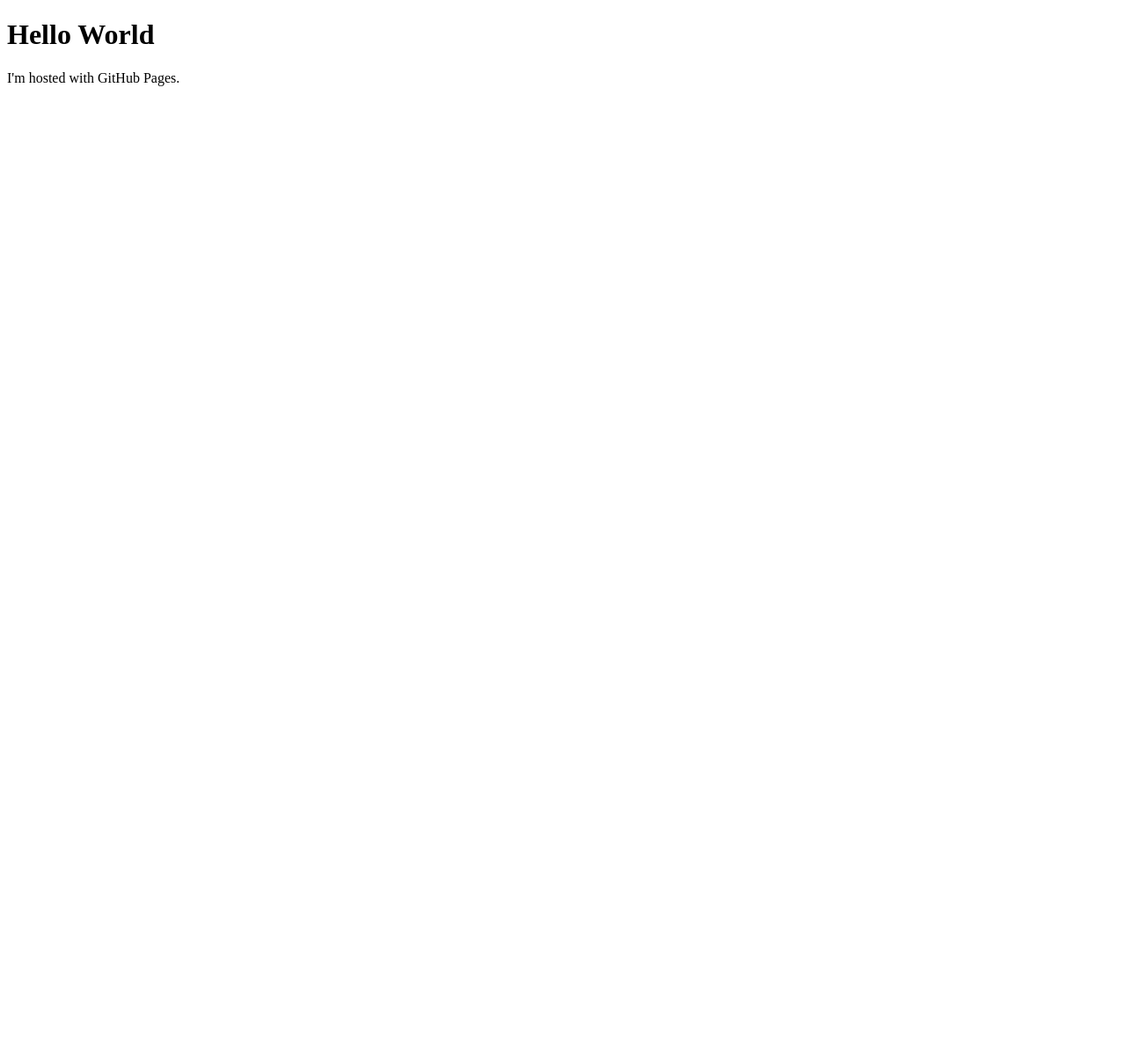
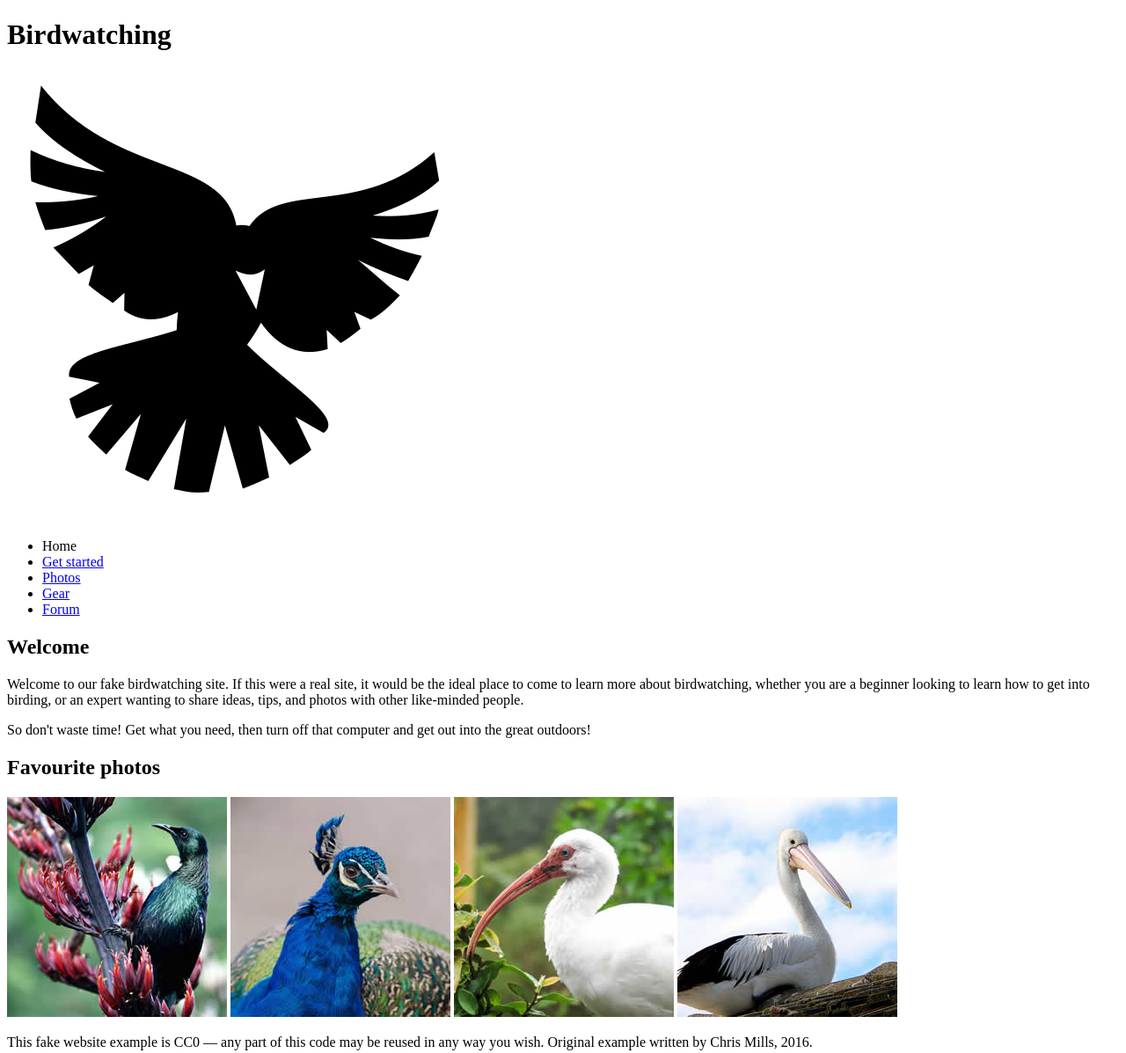
Before and after one commit to Rodwan1/rodwan.github.io, a plain HTML site: page index.html in a window 1280 px wide. Shown: the top 1197 px of the page at 88% size. Before the commit the page ends 800 px from the top, so only its background shows below. Drawn offline with Linux system fonts and the light colour scheme.

Commit message:
dove stuff
idk lol

```diff
--- a/index.html
+++ b/index.html
@@ -1,7 +1,47 @@
 <!DOCTYPE html>
-<html>
-<body>
-<h1>Hello World</h1>
-<p>I'm hosted with GitHub Pages.</p>
-</body>
+<html lang="en">
+  <head>
+    <meta charset="utf-8">
+    <title>Birdwatching</title>
+    <link href="https://fonts.googleapis.com/css?family=Roboto+Condensed:300%7CCinzel+Decorative:700" rel="stylesheet">
+
+    <!--[if lt IE 9]>
+      <script src="https://cdnjs.cloudflare.com/ajax/libs/html5shiv/3.7.3/html5shiv.js"></script>
+    <![endif]-->
+  </head>
+
+  <body>
+
+      <h1>Birdwatching</h1>
+      <img src="dove.png" alt="a simple dove logo">
+
+
+      <ul>
+        <li><span>Home</span></li>
+        <li><a href="#">Get started</a></li>
+        <li><a href="#">Photos</a></li>
+        <li><a href="#">Gear</a></li>
+        <li><a href="#">Forum</a></li>
+      </ul>
+
+
+      <h2>Welcome</h2>
+
+      <p>Welcome to our fake birdwatching site. If this were a real site, it would be the ideal place to come to learn more about birdwatching, whether you are a beginner looking to learn how to get into birding, or an expert wanting to share ideas, tips, and photos with other like-minded people.</p>
+
+      <p>So don't waste time! Get what you need, then turn off that computer and get out into the great outdoors!</p>
+
+      <h2>Favourite photos</h2>
+
+      <a href="favorite-1.jpg"><img src="favorite-1_th.jpg" alt="Small black bird, black claws, long black slender beak, links to larger version of the image"></a>
+      <a href="favorite-2.jpg"><img src="favorite-2_th.jpg" alt="Top half of a pretty bird with bright blue plumage on neck, light colored beak, blue headdress, links to larger version of the image"></a>
+      <a href="favorite-3.jpg"><img src="favorite-3_th.jpg" alt="Top half of a large bird with white plumage, very long curved narrow light colored break, links to larger version of the image"></a>
+      <a href="favorite-4.jpg"><img src="favorite-4_th.jpg" alt="Large bird, mostly white plumage with black plumage on back and rear, long straight white beak, links to larger version of the image"></a>
+
+
+      <p>This fake website example is CC0 — any part of this code may be reused in any way you wish. Original example written by Chris Mills, 2016.</p>
+
+      <p><a href="http://game-icons.net/lorc/originals/dove.html">Dove icon</a> by Lorc.</p>
+
+  </body>
 </html>
--- /dev/null
+++ b/style.css
@@ -0,0 +1,138 @@
+/* || General setup */
+
+html, body {
+  margin: 0;
+  padding: 0;
+}
+
+html {
+  font-size: 10px;
+  background-color: #a9a9a9;
+}
+
+body {
+  width: 70%;
+  min-width: 800px;
+  margin: 0 auto;
+}
+
+/* || typography */
+
+h1, h2, h3 {
+  font-family: 'Cinzel Decorative', cursive;
+  color: #2a2a2a;
+}
+
+p, input, li {
+  font-family: 'Roboto Condensed', sans-serif;
+  color: #2a2a2a;
+}
+
+h1 {
+  font-size: 4rem;
+  text-align: center;
+  text-shadow: 2px 2px 10px black;
+}
+
+h2 {
+  font-size: 3rem;
+  text-align: center;
+}
+
+h3 {
+  font-size: 2.2rem;
+}
+
+p, li {
+  font-size: 1.6rem;
+  line-height: 1.5;
+}
+
+/* || header layout */
+
+header {
+  margin-bottom: 10px;
+  display: flex;
+  flex-flow: row wrap;
+}
+
+body > * {
+  background-color: red;
+  padding: 1%;
+}
+
+main, header, nav, article, aside, footer, section {
+  background-color: rgba(0,255,0,0.5);
+  padding: 1%;
+}
+
+h1 {
+  flex: 5;
+  text-transform: uppercase;
+}
+
+header img {
+  display: block;
+  height: 60px;
+  padding-top: 20.15px;
+}
+
+nav {
+  height: 50px;
+  flex: 100%;
+  display: flex;
+}
+
+nav ul {
+  padding: 0;
+  list-style-type: none;
+  flex: 2;
+  display: flex;
+}
+
+nav li {
+  display: inline;
+  text-align: center;
+  flex: 1;
+}
+
+nav a, nav span {
+  display: inline-block;
+  font-size: 2rem;
+  height: 3rem;
+  line-height: 1.7;
+  text-transform: uppercase;
+  text-decoration: none;
+  color: black;
+
+}
+
+/* || main layout */
+
+main {
+  display: flex;
+}
+
+article, section {
+  flex: 4;
+}
+
+aside {
+  flex: 1;
+  margin-left: 10px;
+  padding: 1%;
+}
+
+aside a {
+  display: block;
+  float: left;
+  width: 50%;
+}
+
+aside img {
+  max-width: 100%;
+}
+
+footer {
+  margin-top: 10px;
+}
```
Also changed, not shown: dove.png (added), favorite-1.jpg (added), favorite-1_th.jpg (added), favorite-2.jpg (added), favorite-2_th.jpg (added), favorite-3.jpg (added), favorite-3_th.jpg (added), favorite-4.jpg (added), favorite-4_th.jpg (added).
